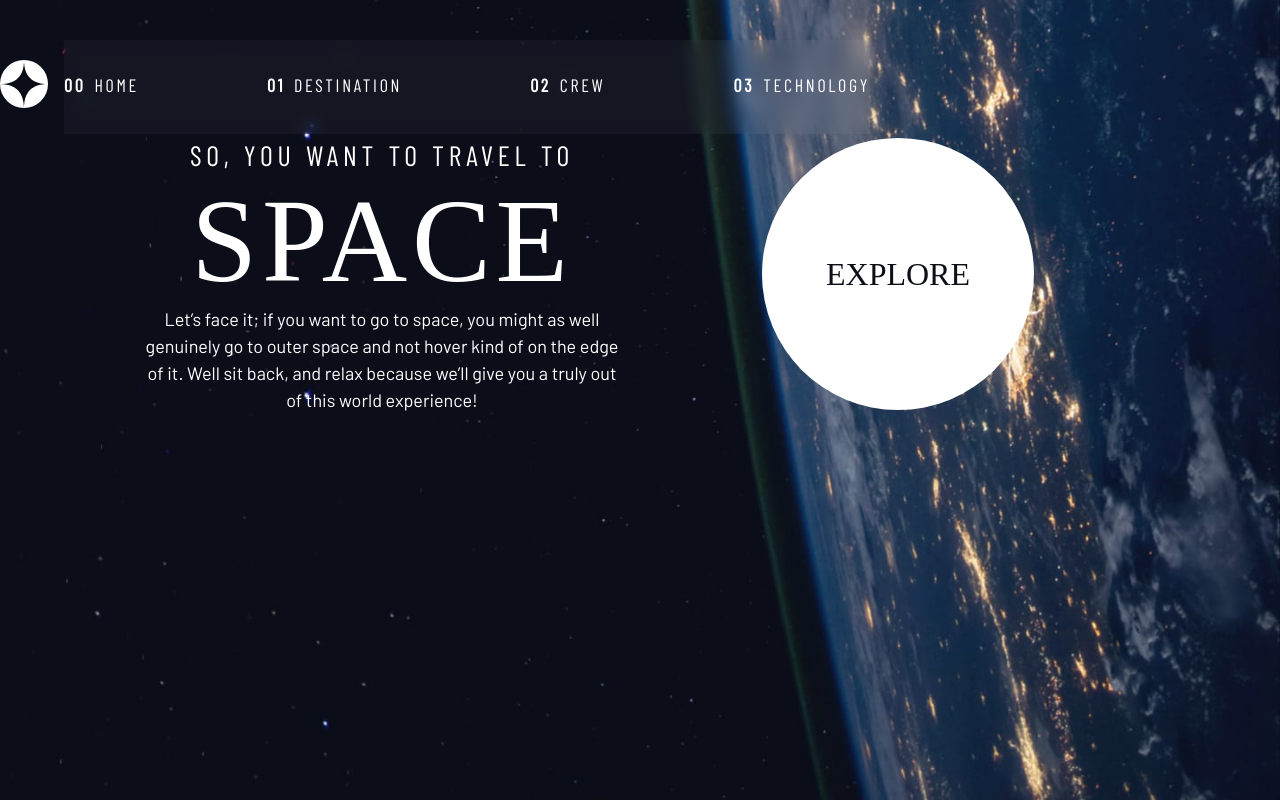
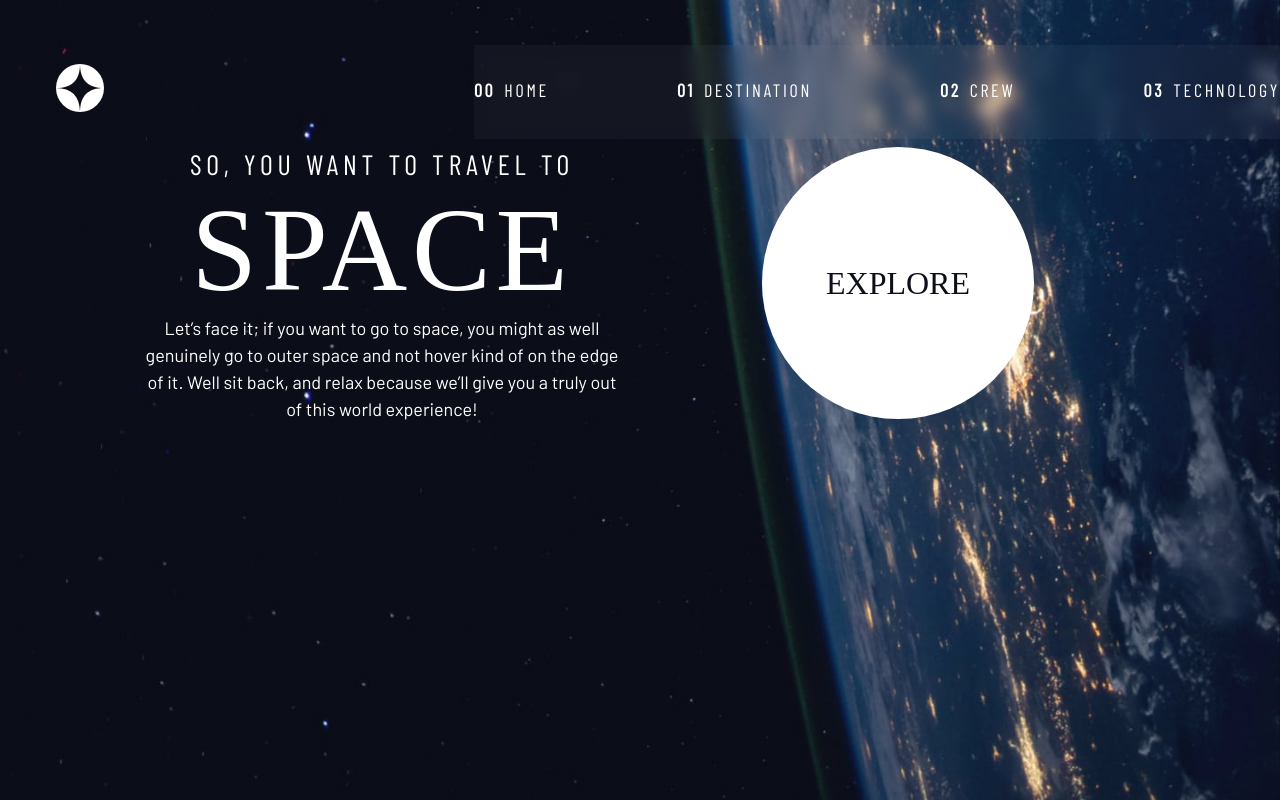
Before and after one commit to 0xEddie/space-tourism-brochure, a React (Vite) app: page / in a window 1280 px wide. Built offline with nearby package versions, Linux system fonts and the light colour scheme; a web font is replaced by a local one.

Commit message:
fix logo margin

```diff
--- a/src/index.css
+++ b/src/index.css
@@ -284,6 +284,16 @@ h6 {
 	transform: scale(1.5);
 }
 
+/* PRIMARY HEADER */
+.primary-header {
+	justify-content: space-between;
+	align-items: center;
+}
+
+.logo {
+	margin: 1.5rem clamp(1.5rem, 5vw, 3.5rem);
+}
+
 .primary-navigation {
 	--gap: 8rem;
 	--underline-gap: 2rem;
@@ -296,6 +306,15 @@ h6 {
 
 .mobile-nav-toggle {
 	display: none;
+}
+
+.primary-navigation a {
+	text-decoration: none;
+}
+
+.primary-navigation a>span {
+	font-weight: 700;
+	margin-right: 0.5em;
 }
 
 /* responsive navbar for phone screens */
@@ -351,15 +370,6 @@ h6 {
 				hsl(var(--clr-white) / 0.3) 0%,
 				transparent 50%);
 	}
-}
-
-.primary-navigation a {
-	text-decoration: none;
-}
-
-.primary-navigation a>span {
-	font-weight: 700;
-	margin-right: 0.5em;
 }
 
 /* Style for buttons for Tabs, Dots, and Numbers */
```
